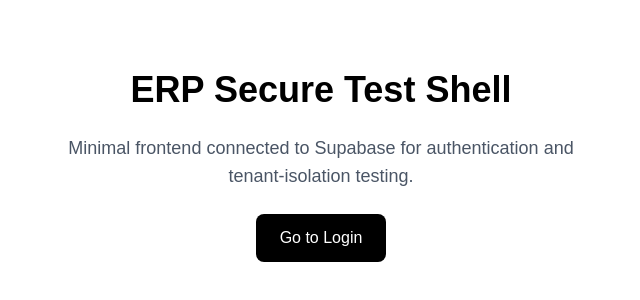
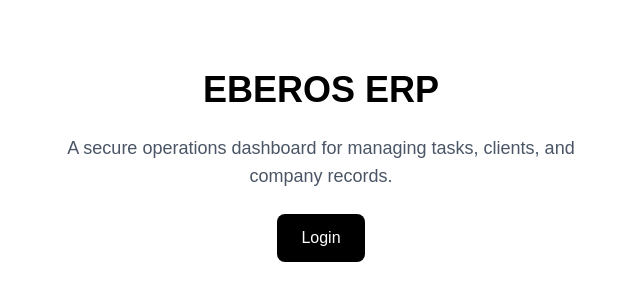
Before and after one commit to eberos001/erp-frontend, a Next.js app: page / in a window 1280 px wide. Shown: the part 234-534 px from the top of the page, without its empty margins (319-959 px from the left). Built offline with nearby package versions, Linux system fonts and the light colour scheme.

Commit message:
Production cleanup: update ERP branding

```diff
--- a/app/dashboard/page.tsx
+++ b/app/dashboard/page.tsx
@@ -102,7 +102,7 @@
       <div className="mx-auto max-w-6xl space-y-8">
         <div className="flex items-center justify-between">
           <div>
-            <h1 className="text-3xl font-bold">ERP Dashboard Test</h1>
+            <h1 className="text-3xl font-bold">EBEROS ERP Dashboard</h1>
             <p className="text-gray-600">Signed in as: {email}</p>
           </div>
           <button
--- a/app/page.tsx
+++ b/app/page.tsx
@@ -4,15 +4,15 @@
   return (
     <main className="min-h-screen flex items-center justify-center bg-white text-black">
       <div className="max-w-xl text-center space-y-6 p-8">
-        <h1 className="text-4xl font-bold">ERP Secure Test Shell</h1>
+        <h1 className="text-4xl font-bold">EBEROS ERP</h1>
         <p className="text-lg text-gray-600">
-          Minimal frontend connected to Supabase for authentication and tenant-isolation testing.
+          A secure operations dashboard for managing tasks, clients, and company records.
         </p>
         <Link
           href="/login"
           className="inline-block rounded-lg bg-black px-6 py-3 text-white hover:opacity-90"
         >
-          Go to Login
+          Login
         </Link>
       </div>
     </main>
```
